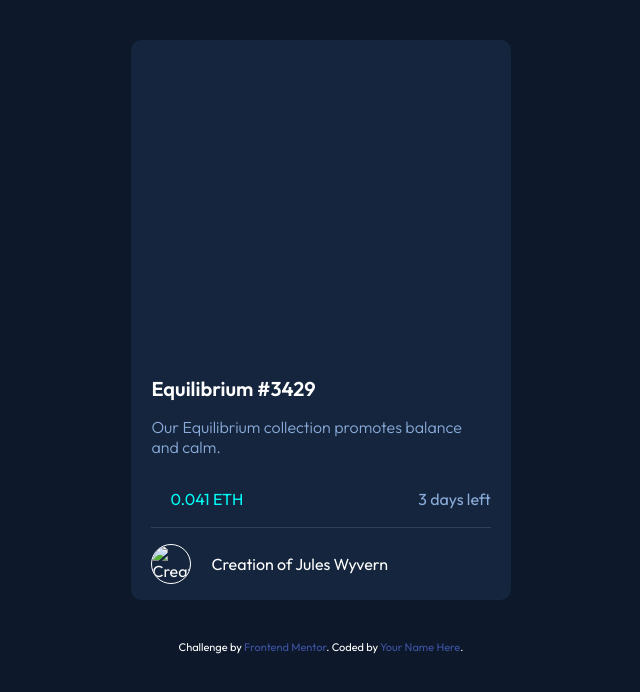
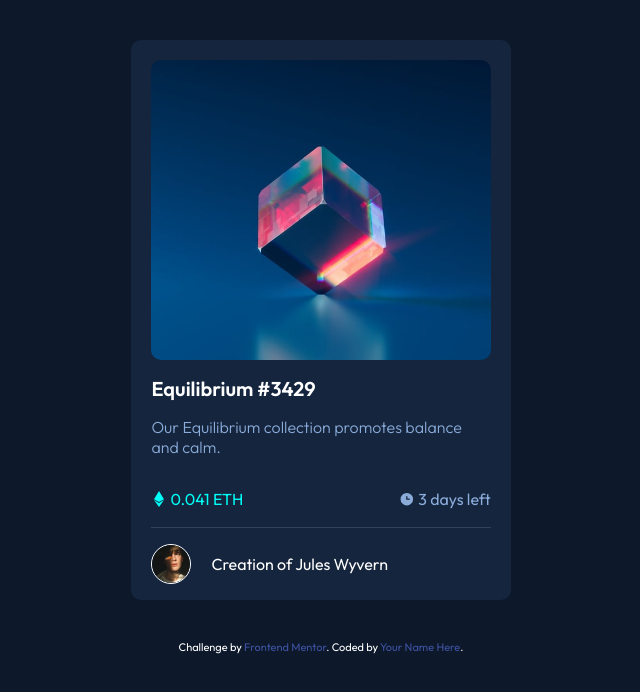
Before and after one commit to JoseReyesY/FrontEndMentorChallenge4, a plain HTML site: page index.html in a window 1280 px wide. Shown: the whole page, without its empty margins (319-959 px from the left). Drawn offline with Linux system fonts and the light colour scheme; the site is published under a folder, as on GitHub Pages, so addresses that start at the root find nothing.

Commit message:
Cambios en imagenes

```diff
--- a/index.html
+++ b/index.html
@@ -16,7 +16,7 @@
 
   <main class="container">
     <div class="image-container">
-      <img src="/images/icon-view.svg" alt="View" class="icon-view">
+      <img src="./images/icon-view.svg" alt="View" class="icon-view">
     </div>
     <p><a href="#" class="name link">Equilibrium #3429</a></p>
     <p class="description">Our Equilibrium collection promotes balance and calm.</p>
@@ -36,7 +36,7 @@
     <div class="divider"></div>
 
     <div class="creator-info">
-      <img src="/images/image-avatar.png" alt="Creator Image">
+      <img src="./images/image-avatar.png" alt="Creator Image">
       <p class="creator-text">Creation of <a class="link">Jules Wyvern</a></p>
     </div>
   </main>
--- a/styles.css
+++ b/styles.css
@@ -40,7 +40,7 @@ body {
     display: flex;
     justify-content: center;
     align-items: center;
-    background-image: url('/images/image-equilibrium.jpg');
+    background-image: url('./images/image-equilibrium.jpg');
     background-position: center;
     background-repeat: no-repeat;
     background-size: cover;
@@ -107,11 +107,11 @@ body {
 }
 
 .price-coin {
-    background-image: url('/images/icon-ethereum.svg');
+    background-image: url('./images/icon-ethereum.svg');
 }
 
 .clock {
-    background-image: url('/images/icon-clock.svg');
+    background-image: url('./images/icon-clock.svg');
 }
 
 .date {
```
